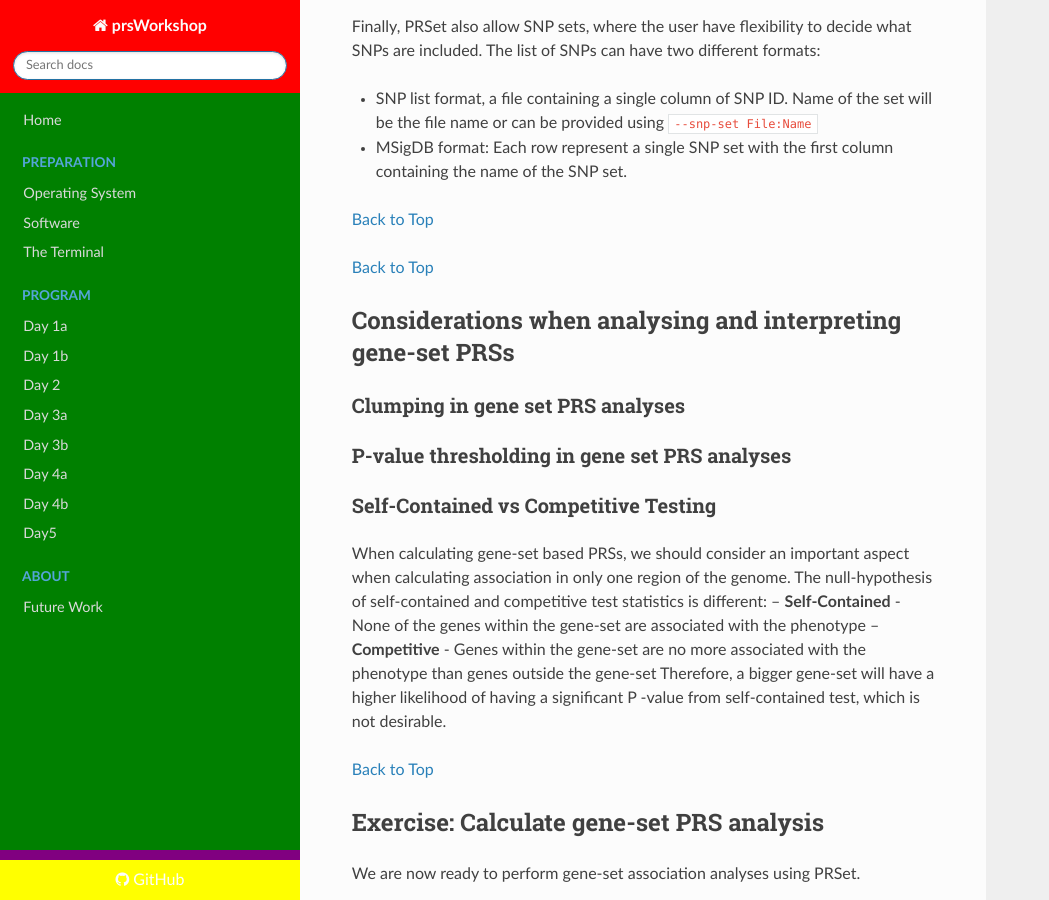
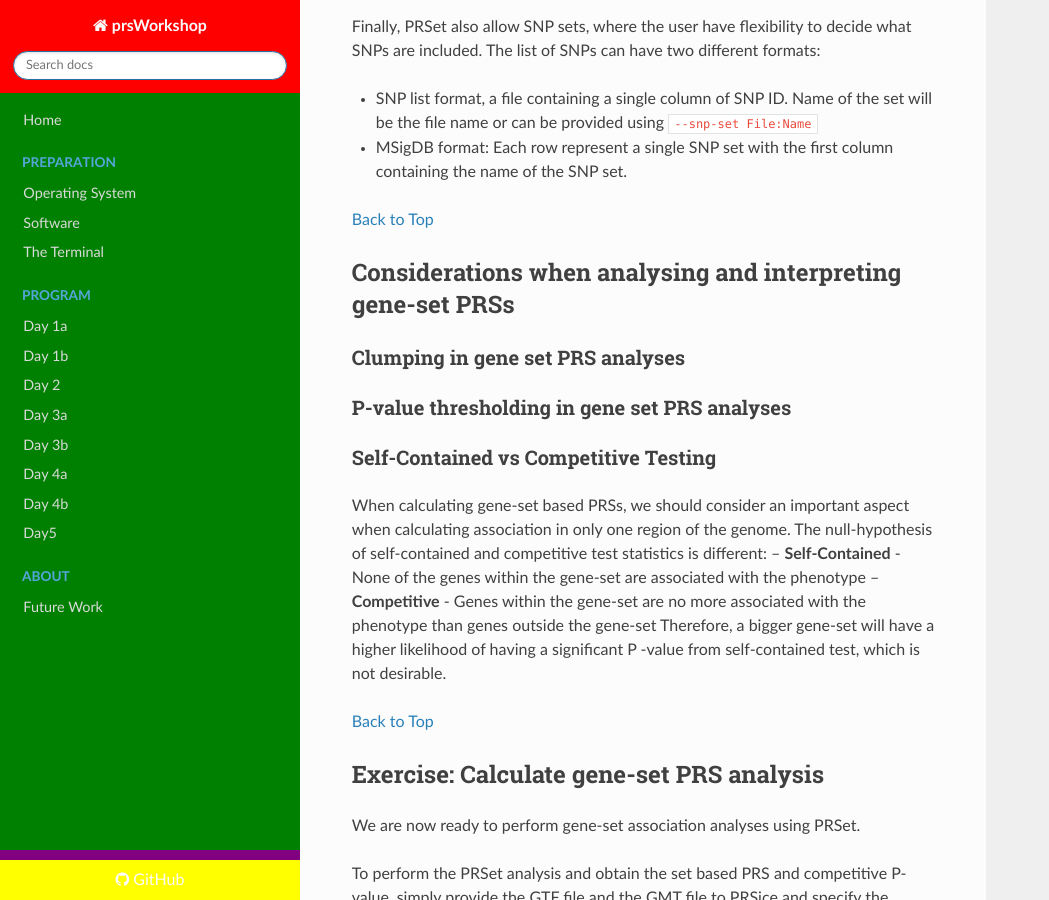
Before and after one commit to tadesouaiaia/prsWorkshop-website, an MkDocs documentation site: the page built from docs/Day2b.docx.md, in a window 1280 px wide and 900 px high, scrolled down 3585 px. Shown: the whole window, without its empty margins (0-1049 px from the left). Built offline with MkDocs 1.6.1, drawn with Linux system fonts in a browser that asks for light colours; nearby versions of some CDN libraries; comment, search, counter and statistics services are not loaded.

```diff
--- a/docs/Day2b.docx.md
+++ b/docs/Day2b.docx.md
@@ -4,7 +4,7 @@
 
 ## Table of Contents
 
-  1. [Introduction to gene set (pathway) PRS analysis](#gene-set-analysis)
+  1. [Introduction to gene set (pathway) PRS analysis](#gene-set-analysis-intro)
   2. [Inputs required for gene-set PRS analysis](#prset-inputs)
      1. [Molecular Signatures Database MSigDB](#molecular-signatures-Database-msigdb)
      2. [General Transfer Format file](#general-transfer-format-file)
@@ -41,6 +41,7 @@ Additionally, to perform gene-set level analyses, information about the genomic
 
 <a href="#top">[Back to Top](#table-of-contents)</a>
 
+<a id="gene-set-analysis-intro"></a>
 ## Introduction to gene set (pathway) PRS analysis
 Currently, most PRS analyses have been performed on a genome-wide scale. This does not account for the substructure of the genome.
 
@@ -102,8 +103,6 @@ Finally, PRSet also allow SNP sets, where the user have flexibility to decide wh
 
 - SNP list format, a file containing a single column of SNP ID. Name of the set will be the file name or can be provided using ``--snp-set File:Name``
 - MSigDB format: Each row represent a single SNP set with the first column containing the name of the SNP set.
-
-<a href="#top">[Back to Top](#table-of-contents)</a>
 
 <a href="#top">[Back to Top](#table-of-contents)</a>
 
```
